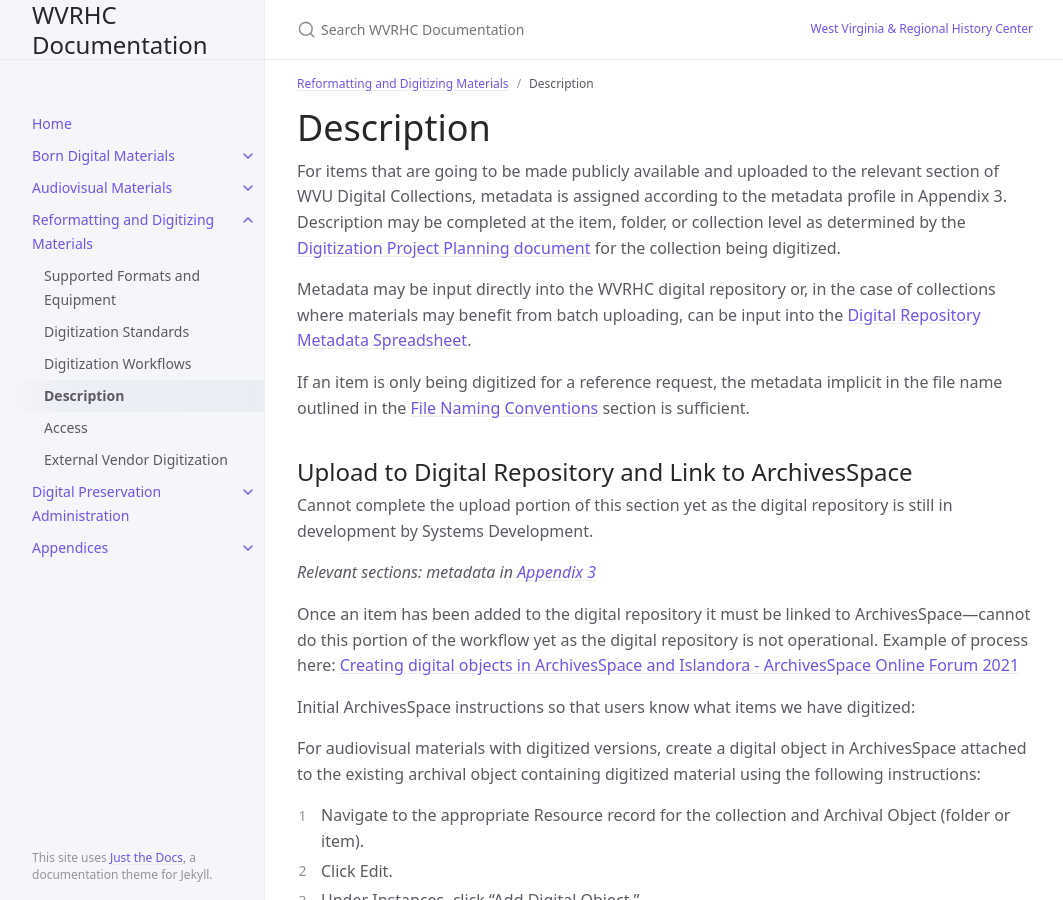
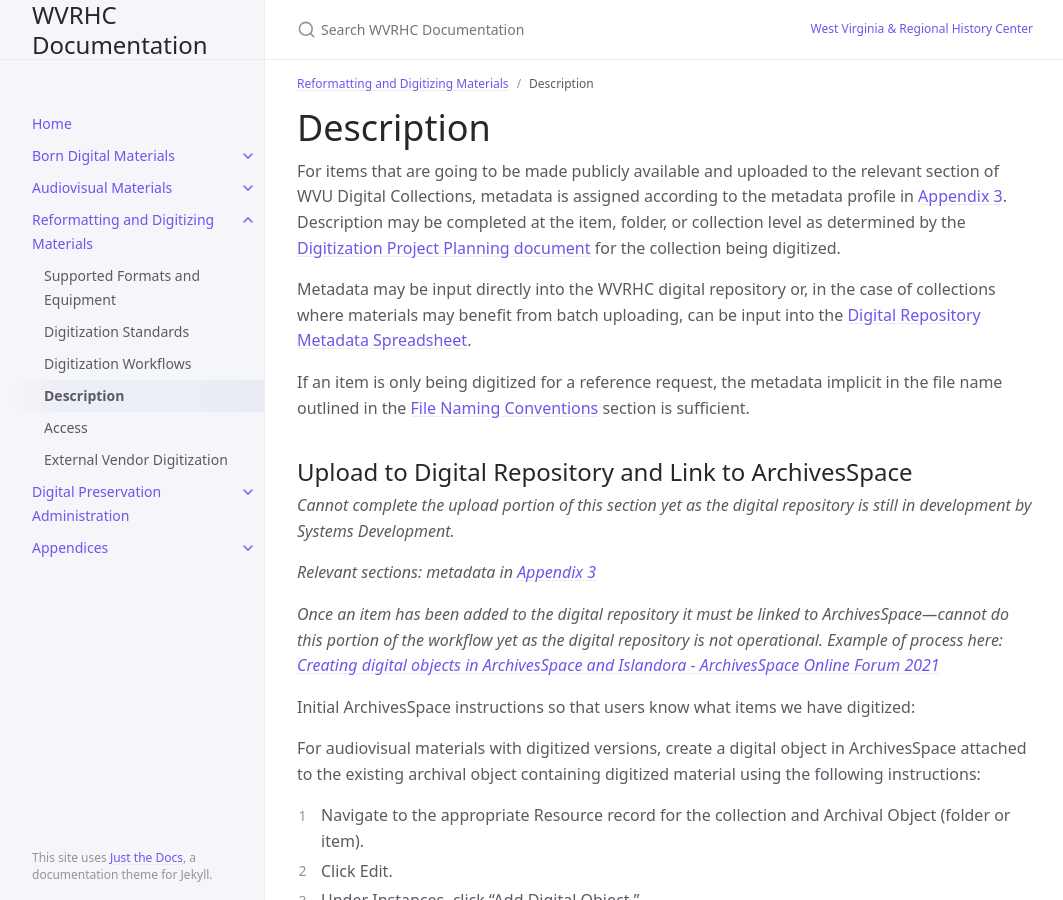
Before and after one commit to elizajames/digital-preservation-documentation, a Jekyll site: the page built from docs/Reformatting-And-Digitizing-Materials/description.md, in a window 1280 px wide and 900 px high. Shown: the whole window, without its empty margins (107-1170 px from the left). Built offline with Jekyll 4.4.1, drawn with Linux system fonts in a browser that asks for light colours.

Commit message:
typo (surprise)

```diff
--- a/docs/Reformatting-And-Digitizing-Materials/description.md
+++ b/docs/Reformatting-And-Digitizing-Materials/description.md
@@ -7,7 +7,7 @@ nav_order: 4
 
 # Description
 
-For items that are going to be made publicly available and uploaded to the relevant section of WVU Digital Collections, metadata is assigned according to the metadata profile in Appendix 3. Description may be completed at the item, folder, or collection level as determined by the [Digitization Project Planning document](https://elizajames.github.io/digital-preservation-documentation/assets/files/DigitizationPlanningForm.docx) for the collection being digitized.
+For items that are going to be made publicly available and uploaded to the relevant section of WVU Digital Collections, metadata is assigned according to the metadata profile in [Appendix 3](https://elizajames.github.io/digital-preservation-documentation/docs/Appendices/appendix3/). Description may be completed at the item, folder, or collection level as determined by the [Digitization Project Planning document](https://elizajames.github.io/digital-preservation-documentation/assets/files/DigitizationPlanningForm.docx) for the collection being digitized.
 
 Metadata may be input directly into the WVRHC digital repository or, in the case of collections where materials may benefit from batch uploading, can be input into the [Digital Repository Metadata Spreadsheet](https://elizajames.github.io/digital-preservation-documentation/assets/files/Digital_Repository_Metadata_Template.xlsx).
 
@@ -15,11 +15,11 @@ If an item is only being digitized for a reference request, the metadata implici
 
 ## Upload to Digital Repository and Link to ArchivesSpace
 
-Cannot complete the upload portion of this section yet as the digital repository is still in development by Systems Development.
+_Cannot complete the upload portion of this section yet as the digital repository is still in development by Systems Development._
 
 _Relevant sections: metadata in [Appendix 3](https://elizajames.github.io/digital-preservation-documentation/docs/Appendices/appendix3/)_
 
-Once an item has been added to the digital repository it must be linked to ArchivesSpace—cannot do this portion of the workflow yet as the digital repository is not operational. Example of process here:  [Creating digital objects in ArchivesSpace and Islandora - ArchivesSpace Online Forum 2021](https://www.youtube.com/watch?v=1eX3ryz6TxU&t=2s)
+_Once an item has been added to the digital repository it must be linked to ArchivesSpace—cannot do this portion of the workflow yet as the digital repository is not operational. Example of process here:  [Creating digital objects in ArchivesSpace and Islandora - ArchivesSpace Online Forum 2021](https://www.youtube.com/watch?v=1eX3ryz6TxU&t=2s)_
 
 Initial ArchivesSpace instructions so that users know what items we have digitized:
 
```
Also changed, not shown: docs/Digital-Preservation-Administration/continuity-planning.md (+1 -1 lines), docs/Reformatting-And-Digitizing-Materials/digitization-workflows.md (+1 -1 lines).
